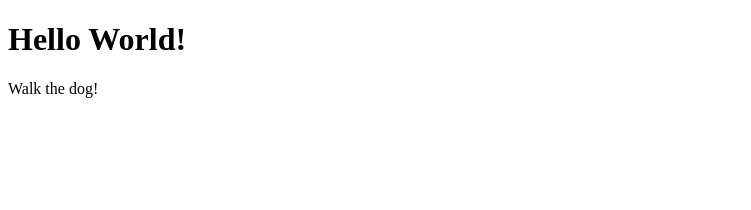
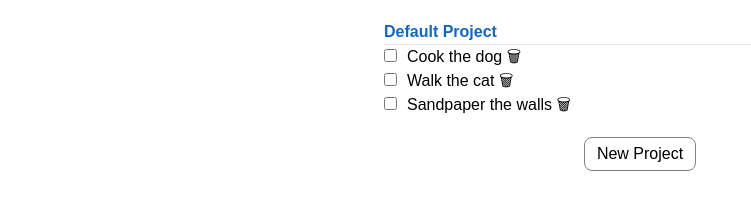
Before and after one commit to meowsec1/todo-app, a website built with webpack: page src/template.html in a window 1280 px wide. Shown: the whole page, without its empty margins (0-751 px from the left). Built offline with nearby package versions, Linux system fonts and the light colour scheme.

Commit message:
checkpoint

```diff
--- a/src/index.js
+++ b/src/index.js
@@ -1,43 +1,5 @@
-console.log("Hello world!");
+import { renderProject } from "./views/view.js";
+import './reset.css';
+import './style.css';
 
-function toDoItemFactory(title, description, dueDate, priority) {
-    let isComplete = false;
-    return {
-        title,
-        description,
-        dueDate,
-        priority,
-        isComplete,
-        markComplete: () => !isComplete
-    }
-}
-
-function projectFactory(title) {
-    const toDos = [];
-    return {
-        title,
-        deleteToDo(indexToRemove) {
-            if (indexToRemove >= 0 && indexToRemove < toDos.length) {
-                toDos.splice(indexToRemove, 1);
-            }
-        },
-        addToDo(toDo) {
-            toDos.push(toDo);
-        },
-        get toDos() {
-            return [...toDos];
-        }
-    }
-}
-
-const item = toDoItemFactory("walk dog", "walk the dog today", "tomorrow", "high");
-const schoolWork = projectFactory("School Work");
-const realWork = projectFactory("Real Work");
-
-realWork.addToDo(item);
-
-console.log(realWork.toDos);
-console.log(schoolWork.toDos);
-
-
-console.log(item.markComplete());
+console.log("Hello world!")
--- /dev/null
+++ b/src/models/models.js
@@ -0,0 +1,41 @@
+export function toDoItemFactory(title, description, dueDate, priority) {
+    return {
+        title,
+        description,
+        dueDate,
+        priority,
+        isComplete: false,
+        markComplete: () => !isComplete
+    }
+}
+
+export function projectFactory(title) {
+    const toDos = [];
+    return {
+        title,
+        deleteToDo(indexToRemove) {
+            if (indexToRemove >= 0 && indexToRemove < toDos.length) {
+                toDos.splice(indexToRemove, 1);
+            }
+        },
+        addToDo(toDo) {
+            toDos.push(toDo);
+        },
+        get toDos() {
+            return [...toDos];
+        }
+    }
+}
+
+
+// const item = toDoItemFactory("walk dog", "walk the dog today", "tomorrow", "high");
+// const schoolWork = projectFactory("School Work");
+// const realWork = projectFactory("Real Work");
+
+// realWork.addToDo(item);
+
+// console.log(realWork.toDos);
+// console.log(schoolWork.toDos);
+
+
+// console.log(item.markComplete());
--- /dev/null
+++ b/src/reset.css
@@ -0,0 +1,60 @@
+/* 1. Use a more-intuitive box-sizing model */
+*, *::before, *::after {
+  box-sizing: border-box;
+}
+
+/* 2. Remove default margin */
+* {
+  margin: 0;
+}
+
+/* 3. Enable keyword animations */
+@media (prefers-reduced-motion: no-preference) {
+  html {
+    interpolate-size: allow-keywords;
+  }
+}
+
+body {
+  /* 4. Add accessible line-height */
+  line-height: 1.5;
+  /* 5. Improve text rendering */
+  -webkit-font-smoothing: antialiased;
+}
+
+/* 6. Improve media defaults */
+img, picture, video, canvas, svg {
+  display: block;
+  max-width: 100%;
+}
+
+/* 7. Inherit fonts for form controls */
+input, button, textarea, select {
+  font: inherit;
+}
+
+/* 8. Avoid text overflows */
+p, h1, h2, h3, h4, h5, h6 {
+  overflow-wrap: break-word;
+}
+
+/* 9. Improve line wrapping */
+p {
+  text-wrap: pretty;
+}
+h1, h2, h3, h4, h5, h6 {
+  text-wrap: balance;
+}
+
+/*
+  10. Create a root stacking context
+*/
+#root, #__next {
+  isolation: isolate;
+}
+
+li, ul {
+    list-style: none;
+    margin: 0px;
+    padding: 0px;
+}
--- /dev/null
+++ b/src/style.css
@@ -0,0 +1,56 @@
+* {
+    font-family: sans-serif;
+}
+
+body {
+    display: flex;
+    flex-direction: column;
+    align-items: center;
+    height: 100vh;
+}
+
+.project-container {
+    width: 40%;
+    margin-bottom: 20px;
+    margin-top: 20px;
+}
+
+.project-header {
+    font-weight: 700;
+    color: #1267C4;
+}
+
+/* li {
+    margin-left: 45px;
+} */
+
+li:hover {
+    color: #1267C4;
+}
+
+
+.trash-button {
+    border: none;
+    margin: 0;
+    padding: 0;
+    overflow: visible;
+    background-color: transparent;
+    cursor: pointer;
+}
+
+input {
+    margin-right: 10px;
+}
+
+ul {
+    border-top: 1px solid #E8E9EB;
+}
+
+.new-project-button {
+    background-color: transparent;
+    border: 1px solid grey;
+    border-radius: 8px;
+    padding: 4px 12px;
+    cursor: pointer;
+
+}
--- a/src/template.html
+++ b/src/template.html
@@ -6,7 +6,25 @@
     <title>Document</title>
 </head>
 <body>
-    <h1>Hello World!</h1>
-    <p>Walk the dog!</p>
+    <div class="project-container">
+        <span class="project-header">Default Project</span>
+        <ul class="checkbox-list">
+            <li class="checked">
+                <input type="checkbox">Cook the dog</input>
+                <button class="trash-button">🗑</button>
+            </li>
+            <li class="checked">
+                <input type="checkbox">Walk the cat</input>
+                <button class="trash-button">🗑</button>
+            </li>
+            <li class="checked">
+                <input type="checkbox">Sandpaper the walls</input>
+                <button class="trash-button">🗑</button>
+            </li>
+        </ul>
+    </div>
+    <div class="control-panel">
+        <button class="new-project-button">New Project</button>
+    </div>
 </body>
 </html>
--- /dev/null
+++ b/src/views/view.js
@@ -0,0 +1,40 @@
+import { toDoItemFactory, projectFactory } from "../models/models.js";
+
+
+
+
+export function renderProject(project) {
+    const projectContainer = document.querySelector(".main-container");
+    const proj = document.createElement('div');
+}
+
+
+
+
+
+// const listItems = document.querySelectorAll("li");
+
+// for (let listItem of listItems) {
+//     listItem.addEventListener("click", () => {
+//         listItem.classList.toggle("checked");
+//     })
+// }
+// update status
+
+const trashButtons = document.querySelectorAll(".trash-button")
+
+for (let trashButton of trashButtons) {
+    trashButton.addEventListener("click", (e) => {
+        e.stopPropagation();
+        console.log("Clicked trash")
+        trashButton.parentElement.remove()
+    })
+}
+
+
+const newProjectButton = document.querySelector(".new-project-button");
+
+newProjectButton.addEventListener("click", () => {
+    // display form to make project
+    console.log("Hi")
+})
```
